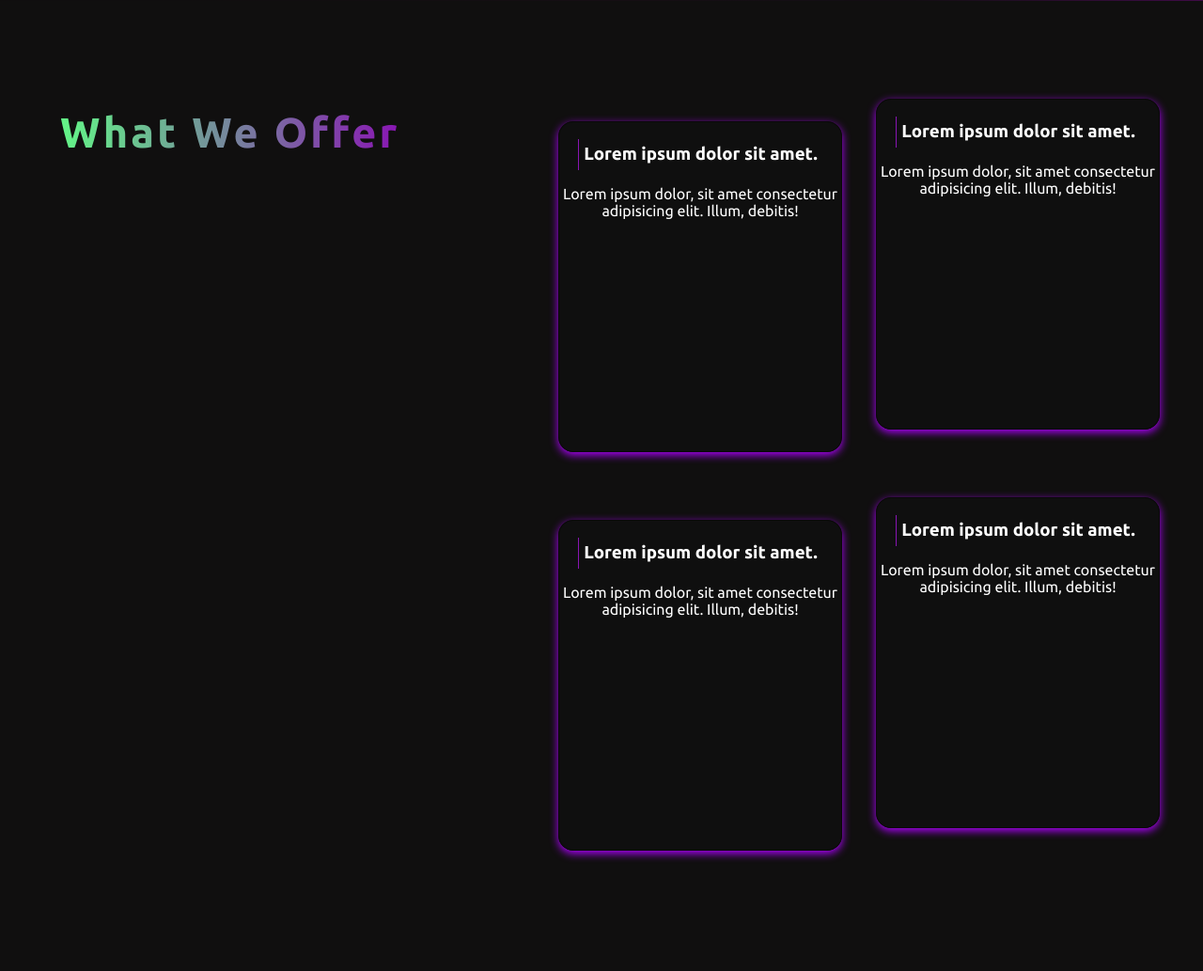
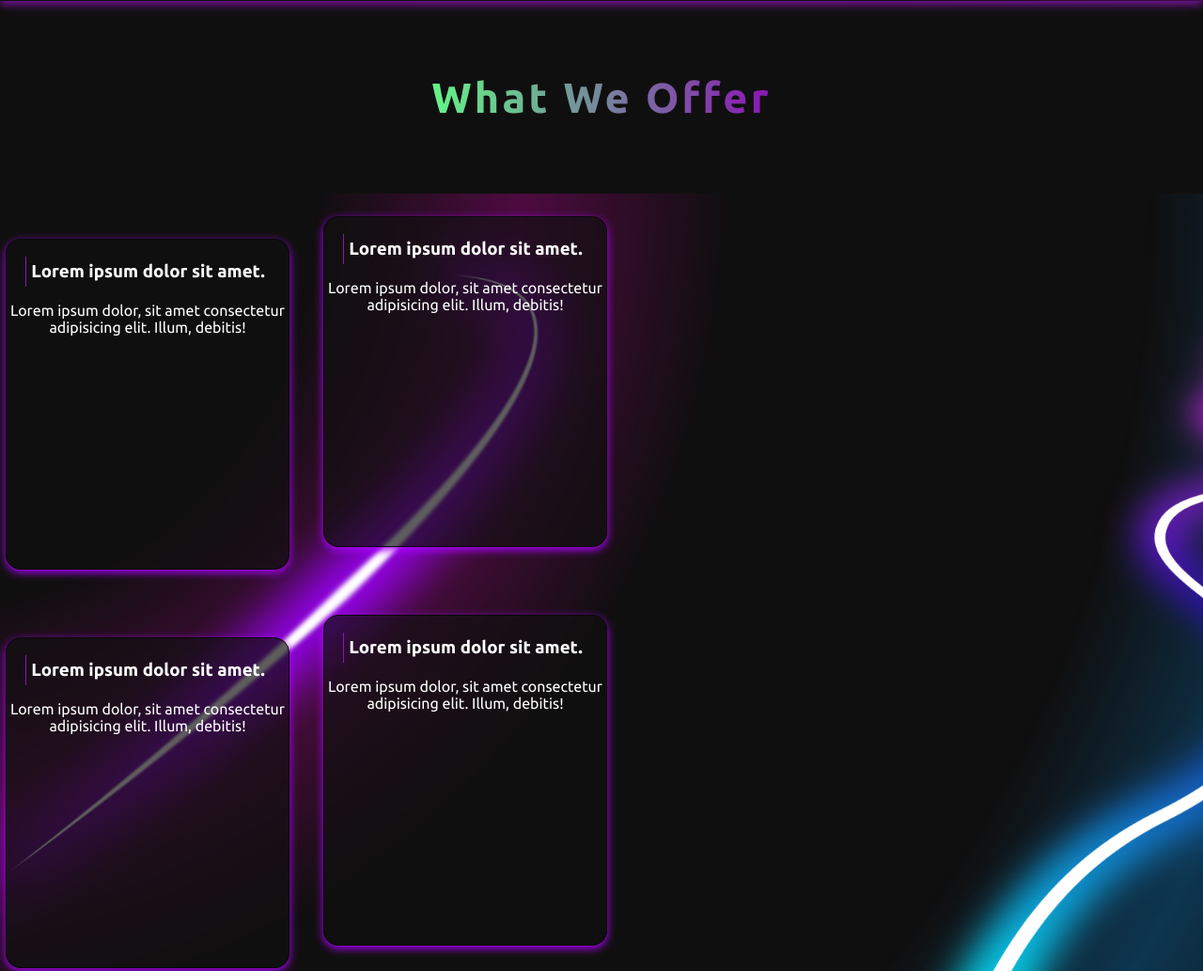
Before and after one commit to sebastian-leandro/EmpowerAction, a plain HTML site: page index.html in a window 1280 px wide. Shown: the part 799-1832 px from the top of the page at 94% size. Before the commit the page ends 1784 px from the top, so only its background shows below. Drawn offline with nearby package versions, Linux system fonts and the light colour scheme.

Commit message:
I finish the card section

```diff
--- a/index.html
+++ b/index.html
@@ -45,15 +45,20 @@
 
     <main>
 
+
         <section class="section--one">
+
+            <div class="h2__section--one">
+                <h2>What We Offer</h2>
+            </div>
+
+            <div class="background__section--one"></div>
 
 
             <div class="container__grid">
 
 
-                <div class="h2__section--one">
-                    <h2>What We Offer</h2>
-                </div>
+
 
                 <div class="flex__gallery">
                     <div class="flex__item flex__item--first">
--- a/style.css
+++ b/style.css
@@ -17,6 +17,7 @@
     width: 100%;
     background-attachment: fixed;
     overflow: hidden;
+    box-shadow: 0 3px 10px #8915b3;
 }
 
 
@@ -79,10 +80,11 @@
 .nav__right li a {
     color: #fff;
     text-decoration: none;
-    font-size: 1rem;
-    font-weight: 4  00;
+    font-size: 1.1rem;
+    font-weight: 500;
     padding-bottom: 2px;
     border-bottom: 1px solid #fff;
+    filter: saturate(1.5);
 }
 
 
@@ -156,23 +158,35 @@
 
 
 .section--one {
-    margin: 10vh auto;
+    margin:  auto;
+    position: relative;
 }
 
-
+.background__section--one {
+    position: absolute;
+    width: 100%;
+    height: 100%;
+    background: url(./img/back2.png)no-repeat center/cover;
+    z-index: -1;
+    background-attachment: fixed;
+}
 
 .container__grid {
-    margin: 10vh auto;
+    margin: auto;
     display: grid;
     grid-template-columns: 1fr 1fr;
     gap: 1.5rem;
-    width: 90%;
+    width: 100%;
+    position: relative;
 
 }
 
 .h2__section--one {
     width: 100%;
     height: 100%;
+    margin: auto;
+    text-align: center;
+
 }
 
 
@@ -182,9 +196,11 @@
     font-weight: 900;
     background: linear-gradient(to right, #63f587, #8915b3);
     background-clip: text;
+    margin: 10vh auto;
     width: fit-content;
     color: transparent;
     letter-spacing: 0.2rem;
+    text-align: center;
 }
 
 .flex__gallery {
@@ -206,6 +222,8 @@
     text-align: center;
     margin: auto;
     box-shadow: 0 3px 10px #ae00ff;
+    cursor: pointer;
+    transition: 0.3s all ease-in-out;
 }
 
 .flex__item h3 {
@@ -220,3 +238,10 @@
 .flex__item--first {
     margin-top: 3rem;
 }
+
+
+
+.flex__item:hover {
+    transform: scale(1.055);
+    transition: 0.3s all ease-in-out;
+}
```
Also changed, not shown: img/back2.png (added).
